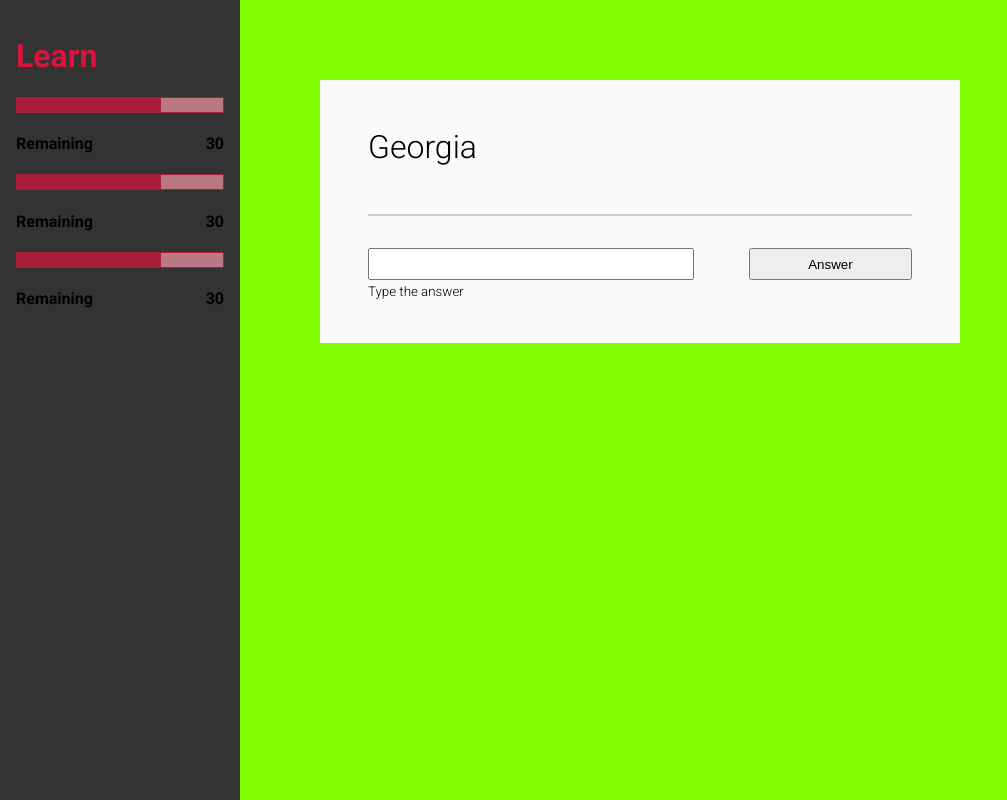
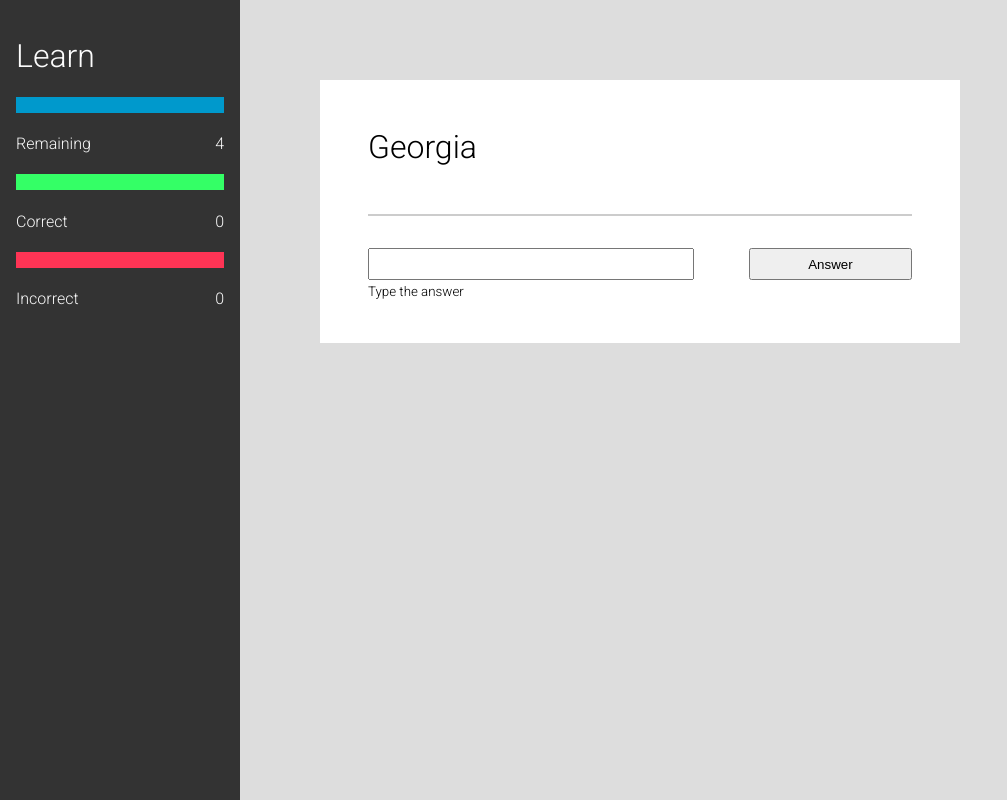
Before and after one commit to calvingrewal/quizlet-clone, a React app: page / in a window 1280 px wide. Shown: the whole page, without its empty margins (0-1007 px from the left). Built offline with nearby package versions, Linux system fonts and the light colour scheme.

Commit message:
Progress Bars update when user enters answer

```diff
--- a/public/main.css
+++ b/public/main.css
@@ -1,18 +1,36 @@
-@import url(https://fonts.googleapis.com/css?family=Roboto:300,700);.bar-text {
-  display: flex;
-  justify-content: space-between; }
-
-.bar {
-  background-color: #f594a7;
-  opacity: .7;
-  border: 1px solid crimson;
+@import url(https://fonts.googleapis.com/css?family=Roboto:300,700);.bar {
   height: 1em; }
 
 .bar-fill {
   height: 100%;
-  width: 70%;
-  background-color: crimson; }
+  max-width: 100%;
+  -webkit-transition: all 0.15s ease-out 0s;
+  -moz-transition: all 0.15s ease-out 0s;
+  transition: all 0.15s ease-out 0s; }
+
+.bar-text {
+  display: flex;
+  justify-content: space-between; }
+  .bar-text h4 {
+    color: #fafafa;
+    text-transform: capitalize; }
+
+.remaining {
+  background-color: deepskyblue; }
+  .remaining .bar-fill {
+    background-color: #0099cc; }
+
+.correct {
+  background-color: #34ff66; }
+  .correct .bar-fill {
+    background-color: #00e639; }
+
+.incorrect {
+  background-color: #ff3455; }
+  .incorrect .bar-fill {
+    background-color: #e60026; }
 .sidebar {
+  font-weight: 100;
   position: fixed;
   top: 0;
   bottom: 0;
@@ -20,11 +38,13 @@
   width: 15rem;
   background: #333;
   padding: 1em; }
+  .sidebar h1 {
+    color: #fcfcfc; }
 .flashcard {
   margin: 5rem 0 0 20rem;
   width: 40rem;
   padding: 3rem;
-  background-color: #fafafa; }
+  background-color: #fff; }
   .flashcard h3 {
     padding: 0 0 1.5em 0;
     margin: 0;
@@ -46,14 +66,15 @@
   .flashcard small {
     position: relative;
     top: .3em; }
-h1 {
-  color: crimson; }
 * {
   box-sizing: border-box; }
 
 body {
-  background-color: chartreuse;
+  background-color: #ddd;
   margin: 0;
   padding: 0;
   font-family: "Roboto", Helvetica, sans-serif;
   font-weight: 300; }
+
+h1, h2, h3, h4 {
+  font-weight: 100; }
--- a/src/css/App.sass
+++ b/src/css/App.sass
@@ -1,2 +1,14 @@
-h1
-  color: crimson
+@import url('https://fonts.googleapis.com/css?family=Roboto:300,700')
+
+$fonts: 'Roboto', Helvetica, sans-serif
+
+*
+  box-sizing: border-box
+body
+  background-color: #ddd
+  margin: 0
+  padding: 0
+  font-family: $fonts
+  font-weight: 300
+h1, h2, h3, h4
+  font-weight: 100
--- a/src/css/Flashcard.sass
+++ b/src/css/Flashcard.sass
@@ -3,7 +3,7 @@
   margin: 5rem 0 0 20rem
   width: 40rem
   padding: 3rem
-  background-color: #fafafa
+  background-color: #fff
 
   h3
     padding: 0 0 1.5em 0
--- a/src/css/ProgressBar.sass
+++ b/src/css/ProgressBar.sass
@@ -1,12 +1,31 @@
+@import 'bourbon/bourbon'
+
+.bar
+  height: 1em
+
+.bar-fill
+  height: 100%
+  max-width: 100%
+  +transition()
+
 .bar-text
   display: flex
   justify-content: space-between
-.bar
-  background-color: lighten(crimson, 30%)
-  opacity: .7
-  border: 1px solid crimson
-  height: 1em
-.bar-fill
-  height: 100%
-  width: 70%
-  background-color: crimson
+  h4
+    color: #fafafa
+    text-transform: capitalize
+
+.remaining
+  background-color: lighten(#0099cc, 10%)
+  .bar-fill
+    background-color: #0099cc
+
+.correct
+  background-color: lighten(#00e639, 15%)
+  .bar-fill
+    background-color: #00e639
+
+.incorrect
+  background-color: lighten(#e60026, 15%)
+  .bar-fill
+    background-color: #e60026
--- a/src/css/Sidebar.sass
+++ b/src/css/Sidebar.sass
@@ -1,7 +1,10 @@
 @import 'bourbon/bourbon'
 
 .sidebar
+  font-weight: 100
   +position(fixed, 0 null 0 0)
   width: 15rem
   background: #333
   padding: 1em
+  h1
+    color: #fcfcfc
--- a/src/css/main.sass
+++ /dev/null
@@ -1,12 +0,0 @@
-@import url('https://fonts.googleapis.com/css?family=Roboto:300,700')
-
-$fonts: 'Roboto', Helvetica, sans-serif
-
-*
-  box-sizing: border-box
-body
-  background-color: chartreuse
-  margin: 0
-  padding: 0
-  font-family: $fonts
-  font-weight: 300
--- a/src/js/Components/App.jsx
+++ b/src/js/Components/App.jsx
@@ -39,7 +39,7 @@ class App extends Component {
     const correctAnswer = this.state.remaining[0].definition.toLowerCase()
     //User entered correct answer
     if (answer.toLowerCase() === correctAnswer) {
-      //check if everything is correct
+      //TODO: check if everything is correct
       const newCorrect = this.state.correct.concat(this.state.remaining[0])
       const newRemaining = this.state.remaining.slice(1)
 
@@ -58,11 +58,18 @@ class App extends Component {
     }
   }
   render() {
-    console.log('STATEE', this.state)
     return (
       <main>
-        <Sidebar />
-        <Flashcard handleAnswer={this.handleAnswer} vocab={this.state.remaining}/>
+        <Sidebar
+          totalCards={this.state.numTerms}
+          numRemaining={this.state.remaining.length}
+          numCorrect={this.state.correct.length}
+          numIncorrect={this.state.incorrect.length}
+        />
+        <Flashcard
+          handleAnswer={this.handleAnswer}
+          vocab={this.state.remaining}
+        />
       </main>
     );
   }
--- a/src/js/Components/ProgressBar.jsx
+++ b/src/js/Components/ProgressBar.jsx
@@ -1,21 +1,25 @@
 import React, { Component } from 'react'
 import '../../css/ProgressBar.sass'
+
 class ProgressBar extends Component {
   constructor(props) {
     super(props)
   }
+  getWidth() {
+    return ({
+      'width': this.props.numCards / this.props.totalCards  * 100 + '%'
+    })
+  }
   render() {
     return (
       <div>
-        <div className="bar">
-          <div className="bar-fill"></div>
+        <div className={"bar " + this.props.type}>
+          <div className="bar-fill" style={this.getWidth()}></div>
         </div>
         <div className="bar-text">
-          <h4>Remaining</h4>
-          <h4>30</h4>
+          <h4>{this.props.type}</h4>
+          <h4>{this.props.numCards}</h4>
         </div>
-
-
       </div>
     )
   }
--- a/src/js/Components/Sidebar.jsx
+++ b/src/js/Components/Sidebar.jsx
@@ -7,9 +7,21 @@ class Sidebar extends Component {
     return (
       <div className='sidebar'>
         <h1>Learn</h1>
-        <ProgressBar />
-        <ProgressBar />
-        <ProgressBar />
+        <ProgressBar
+          type='remaining'
+          totalCards={this.props.totalCards}
+          numCards={this.props.numRemaining}
+        />
+        <ProgressBar
+          type='correct'
+          totalCards={this.props.totalCards}
+          numCards={this.props.numCorrect}
+        />
+        <ProgressBar
+          type='incorrect'
+          totalCards={this.props.totalCards}
+          numCards={this.props.numIncorrect}
+        />
       </div>
     )
   }
--- a/src/js/index.js
+++ b/src/js/index.js
@@ -1,7 +1,6 @@
 import React from 'react'
 import ReactDOM from 'react-dom'
 import App from './Components/App.jsx'
-import '../css/main.sass'
 
 ReactDOM.render(
   <App />,
```
Also changed, not shown: public/bundle.js.
